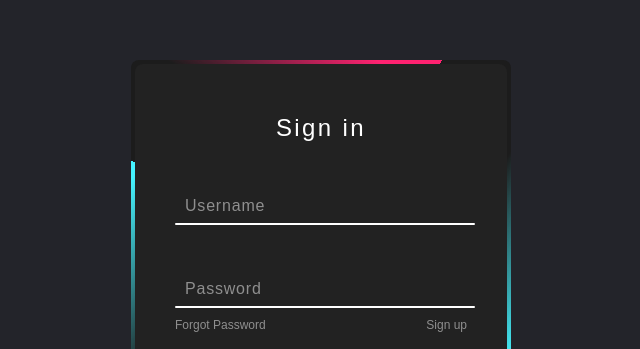
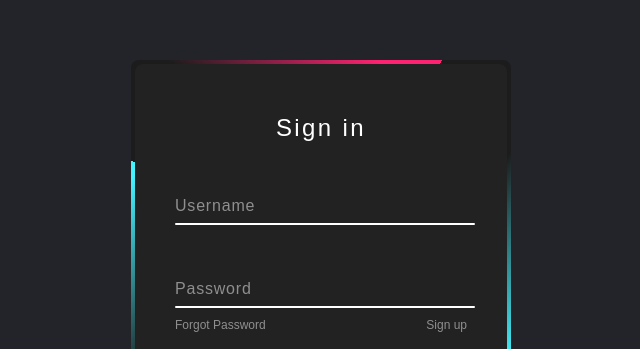
Before and after one commit to SAN4INAZEZ/Animated-form, a plain HTML site: page index.html in a window 1280 px wide. Shown: the part 130-479 px from the top of the page, 319-959 px from the left. Drawn offline with Linux system fonts and the light colour scheme.

Commit message:
placeholder_fix

```diff
--- a/style.css
+++ b/style.css
@@ -148,7 +148,7 @@ body {
 .box form .inputBox span {
   position: absolute;
   left: 0;
-  padding: 20px 10px 10px;
+  padding: 20px 0px 10px;
   pointer-events: none;
   color: #8f8f8f;
   font-size: 1em;
```
